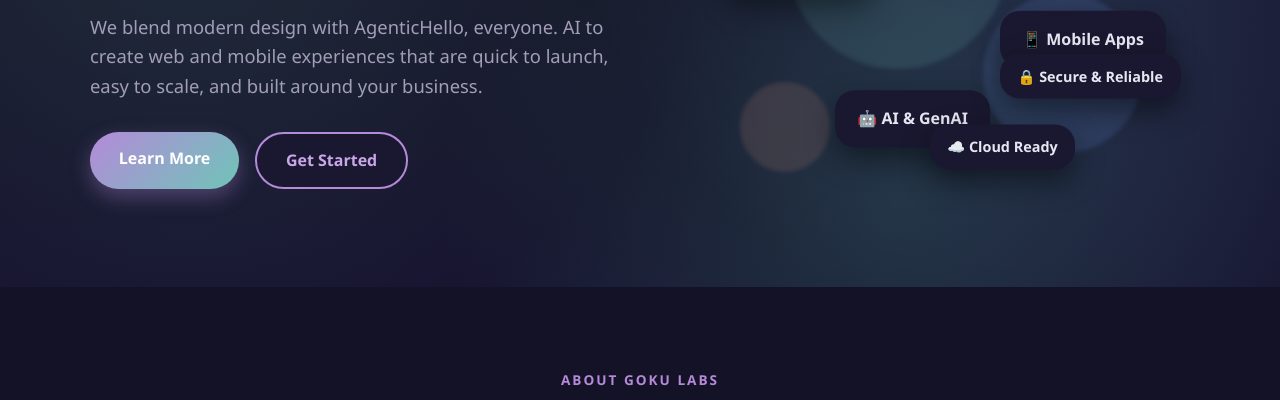
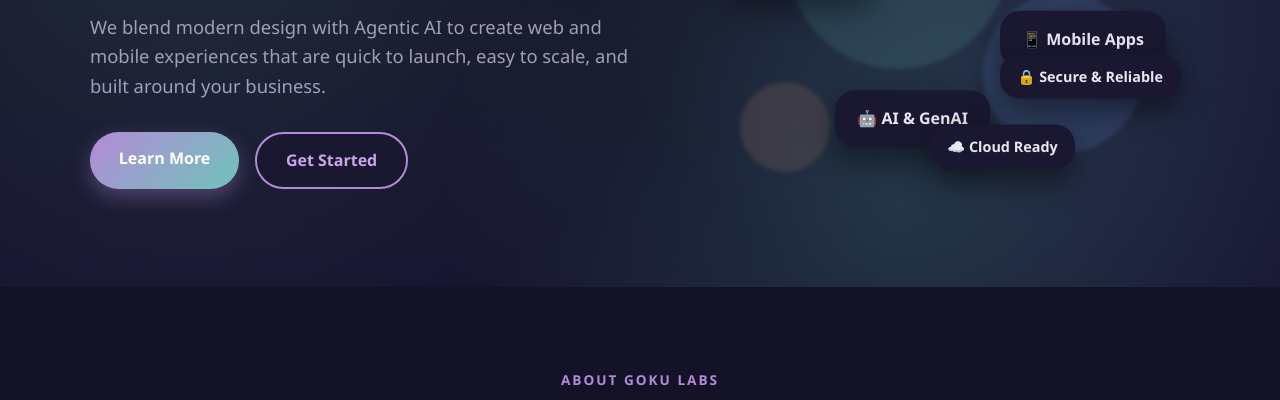
Before and after one commit to Krish-Naidu/Goku_Labs, a plain HTML site: page index.html in a window 1280 px wide. Shown: the part 355-755 px from the top of the page. Drawn offline with Linux system fonts and the light colour scheme.

Commit message:
Fix typo in hero paragraph

```diff
--- a/index.html
+++ b/index.html
@@ -34,7 +34,7 @@
         <span class="badge">✨ AI-Powered Development</span>
         <h1>Build <span class="highlight">smarter apps</span>, faster than ever</h1>
         <p>
-          We blend modern design with AgenticHello, everyone.  AI to create web and mobile
+          We blend modern design with Agentic AI to create web and mobile
           experiences that are quick to launch, easy to scale, and built around
           your business.
         </p>
```
